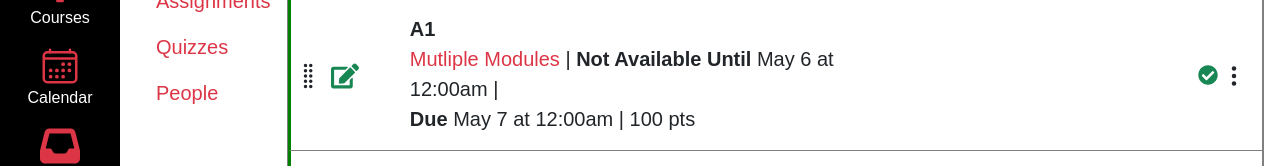
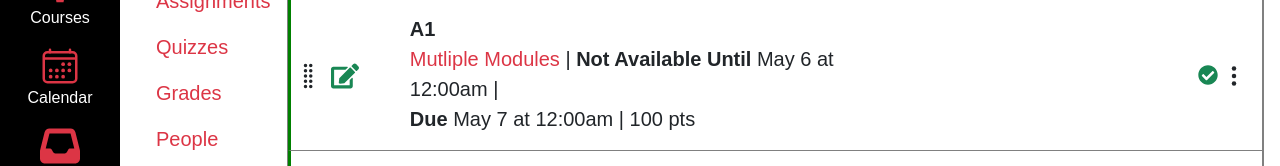
Before and after one commit to NithishBhat/Kambaz_next_js, a Next.js app: page /Courses/1/Assignments in a window 1280 px wide. Shown: the part 293-459 px from the top of the page. Built offline with nearby package versions, Linux system fonts and the light colour scheme.

Commit message:
MINOR correction

```diff
--- a/app/(kambaz)/Courses/[cid]/Assignments/AssignmentControl.tsx
+++ b/app/(kambaz)/Courses/[cid]/Assignments/AssignmentControl.tsx
@@ -1,13 +1,21 @@
-import { Button} from "react-bootstrap";
+import { Form, InputGroup, FormControl, Button } from "react-bootstrap";
 import { FaPlus } from "react-icons/fa6";
+import { AiOutlineSearch } from "react-icons/ai";
 
-import { FormControl, InputGroup } from "react-bootstrap";
-import { AiOutlineSearch } from "react-icons/ai";
 export default function AssignmentControl(){
     return(
         <div className="row align-items-center">
             <div className="col">
-                <FormControl type="search" placeholder="Search..."className="mb-2 w-50"/>
+                <FormControl type="text" placeholder="Search..."className="mb-2 w-50  " />
+                {/*
+                 <Form>
+                  <InputGroup>
+                  <InputGroup.Text>
+                    <AiOutlineSearch />
+                  </InputGroup.Text>
+                  <FormControl type="text" placeholder="Search..." />
+                  </InputGroup>
+                </Form>*/}
             </div>
             <div className="col">
 
--- a/app/(kambaz)/Courses/[cid]/Navigation.tsx
+++ b/app/(kambaz)/Courses/[cid]/Navigation.tsx
@@ -15,6 +15,8 @@ export default function CourseNavigation() {
         className="list-group-item text-danger border-0"> Assignments </Link>
       <Link href="/Courses/1234/Quizzes" id="wd-course-quizzes-link"
         className="list-group-item text-danger border-0"> Quizzes </Link>
+      <Link href="/Courses/1234/Grades" id="wd-course-grades-link"
+        className="list-group-item text-danger border-0"> Grades </Link>
       <Link href="/Courses/1234/People/Table" id="wd-course-people-link"
         className="list-group-item text-danger border-0" > People </Link>
     </div>
```
